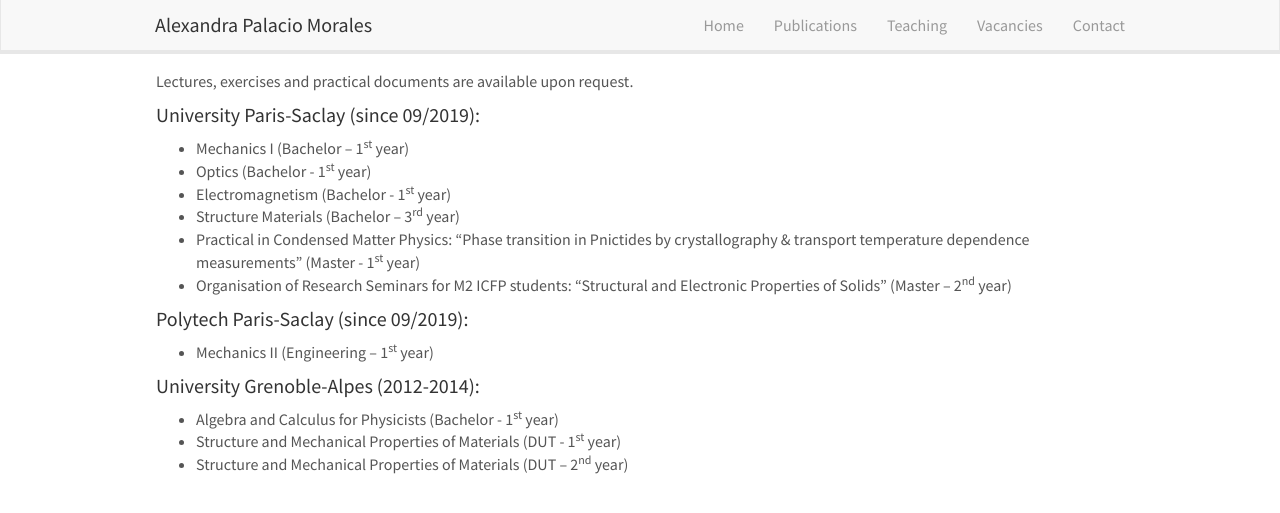
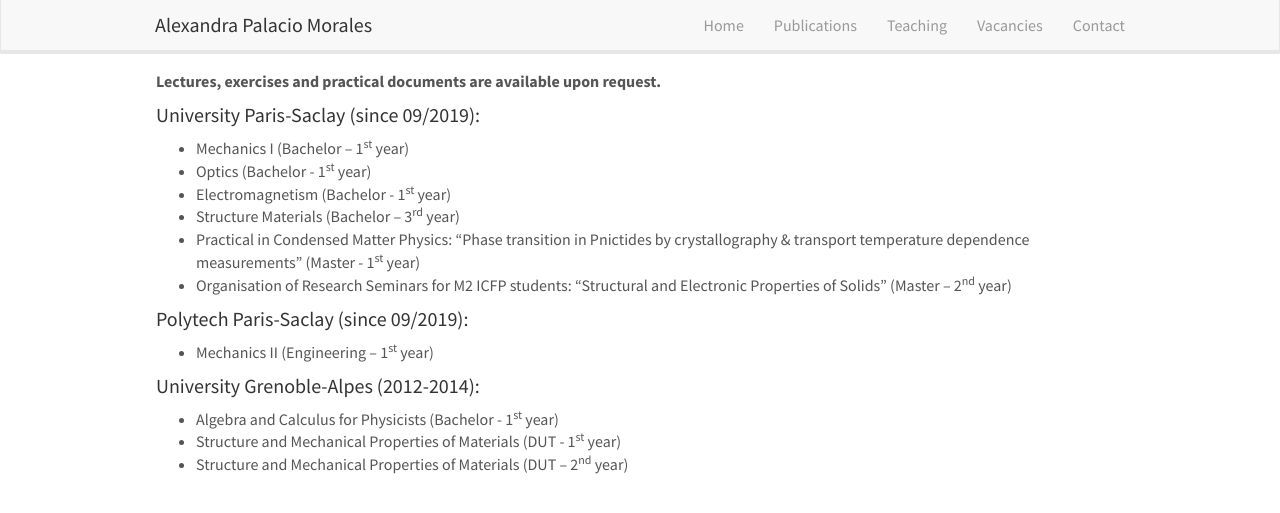
Before and after one commit to DrJiheu/startjekyll, a Jekyll site: the page built from _pages/teaching.md, in a window 1280 px wide. Shown: the top 513 px of the page. Built offline with Jekyll 4.4.1, drawn with Linux system fonts in a browser that asks for light colours; nearby versions of some CDN libraries.

Commit message:
Add files via upload

```diff
--- a/_pages/teaching.md
+++ b/_pages/teaching.md
@@ -6,7 +6,7 @@ sitemap: false
 permalink: /Teaching/
 ---
 
-Lectures, exercises and practical documents are available upon request.
+**Lectures, exercises and practical documents are available upon request.**
 
 #### University Paris-Saclay (since 09/2019):
 * Mechanics I (Bachelor – 1<sup>st</sup> year)
```
